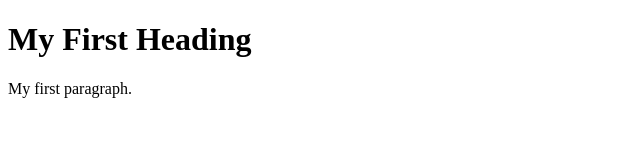
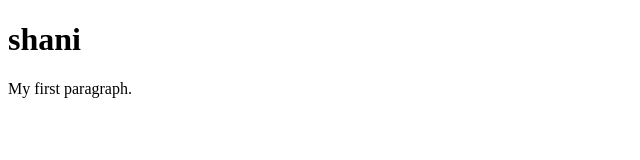
Before and after one commit to Zeeshanaziz123/harry-1, a plain HTML site: page index.html in a window 1280 px wide. Shown: the whole page, without its empty margins (0-640 px from the left). Drawn offline with Linux system fonts and the light colour scheme.

Commit message:
change in index-h1

```diff
--- a/index.html
+++ b/index.html
@@ -2,7 +2,7 @@
 <html>
 <body>
 
-<h1>My First Heading</h1>
+<h1>shani</h1>
 <p>My first paragraph.</p>
 
 </body>
```
